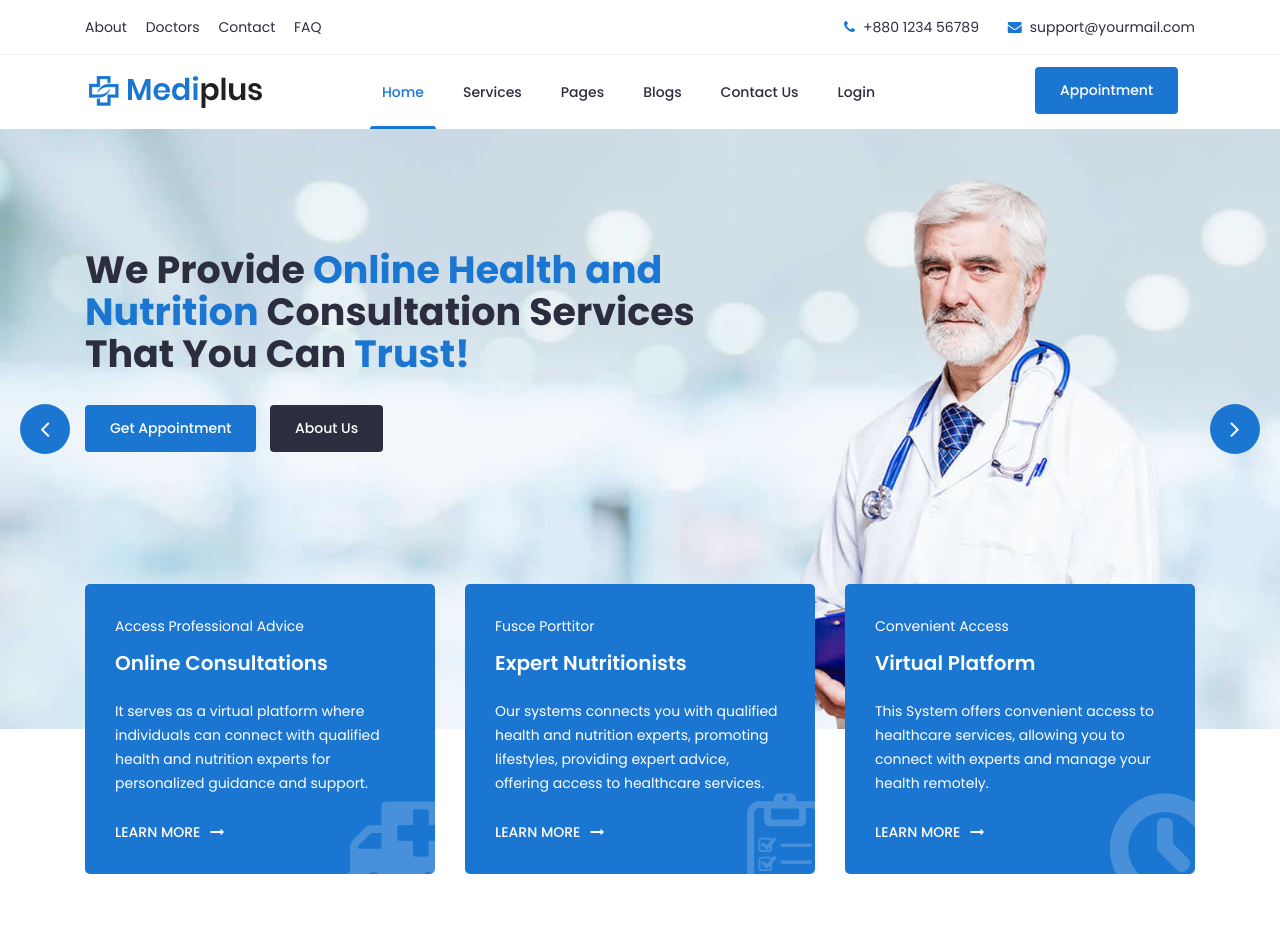
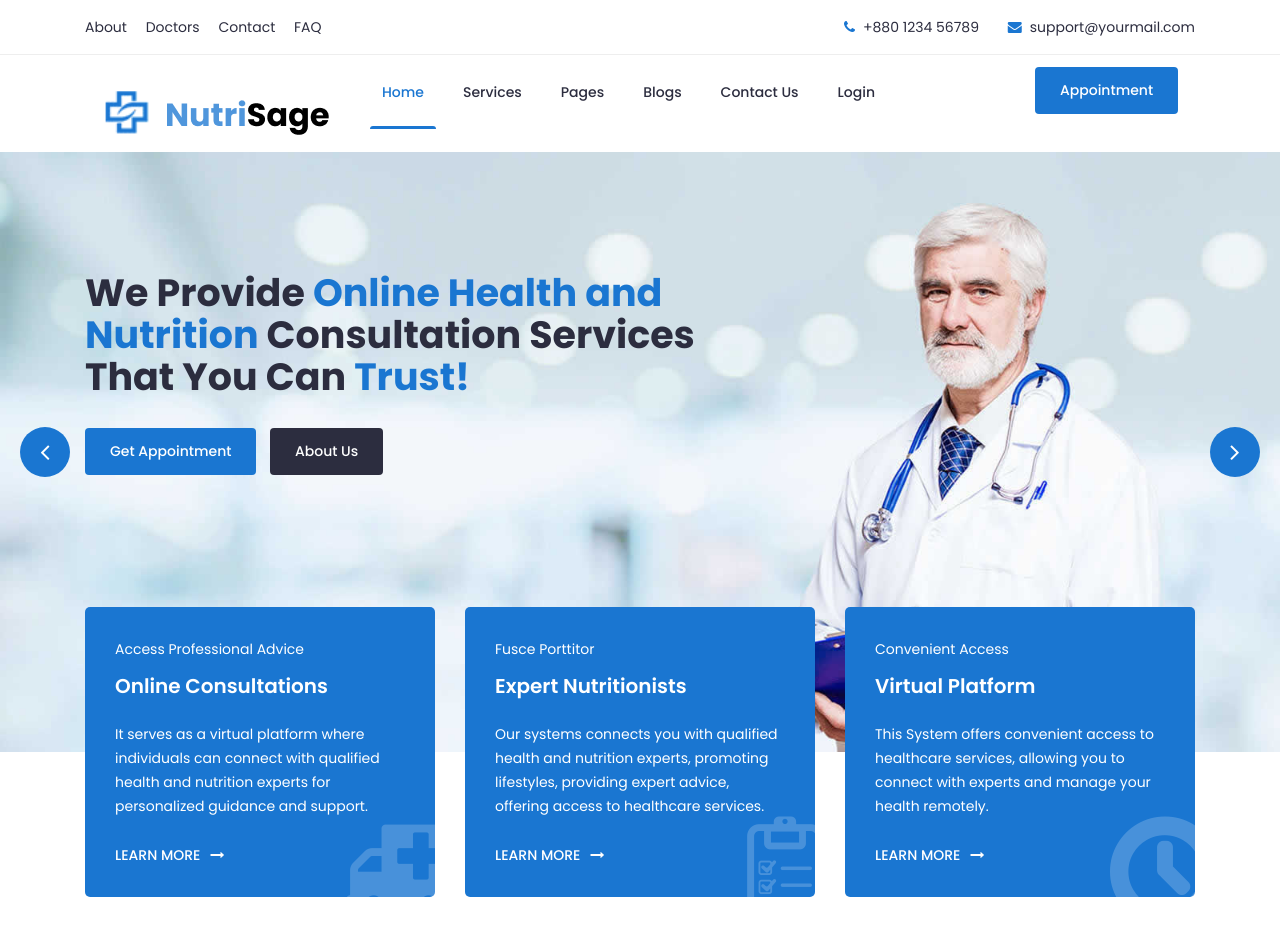
Before and after one commit to solletivivek/mediplus-lite, a plain HTML site: page index.html in a window 1280 px wide. Shown: the top 930 px of the page. Drawn offline with Linux system fonts and the light colour scheme; a script that the page names is missing.

Commit message:
image changed

```diff
--- a/index.html
+++ b/index.html
@@ -115,7 +115,7 @@ sample -->
 							<div class="col-lg-3 col-md-3 col-12">
 								<!-- Start Logo -->
 								<div class="logo">
-									<a href="index.html"><img src="img/logo.png" alt="#"></a>
+									<a href="index.html"><img src="img/Frame 4.png" alt="#"></a>
 								</div>
 								<!-- End Logo -->
 								<!-- Mobile Nav -->
```
Also changed, not shown: img/Frame 4.png (added).
